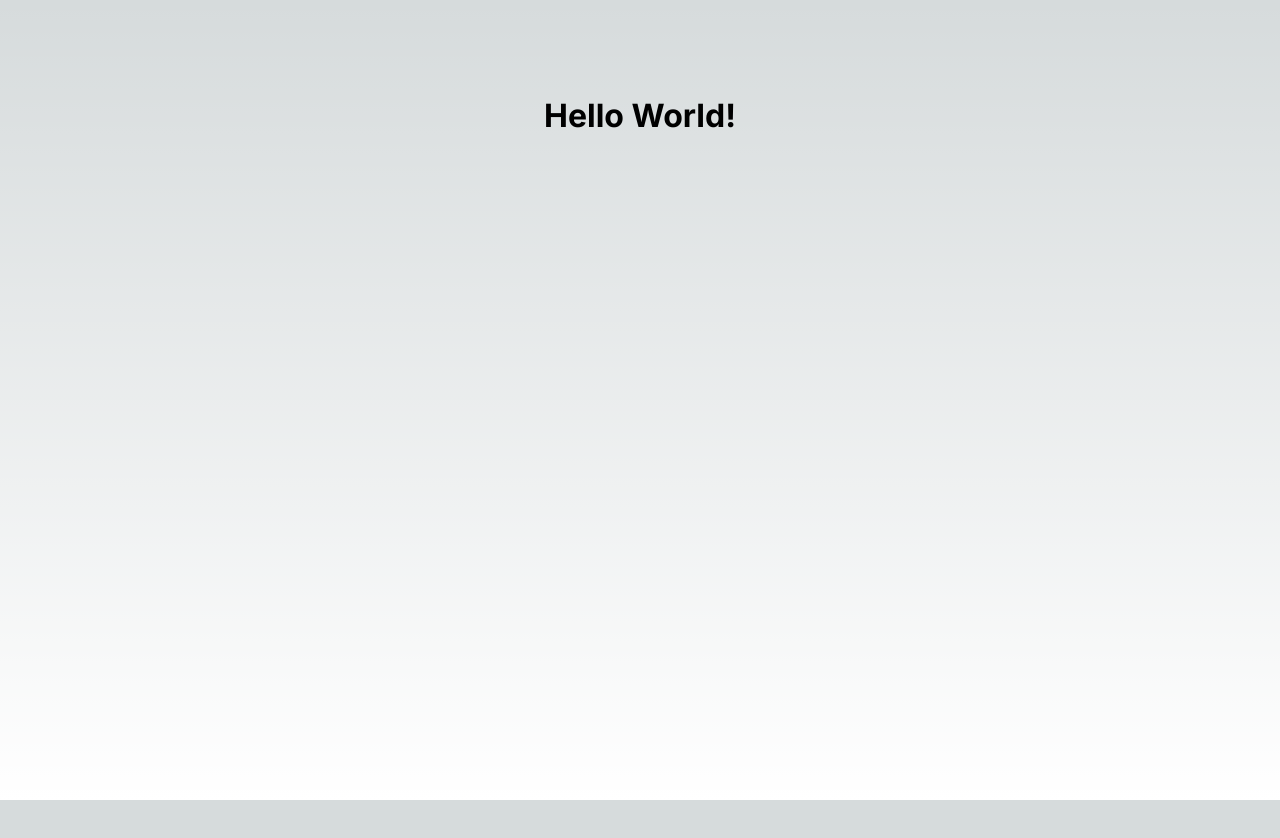
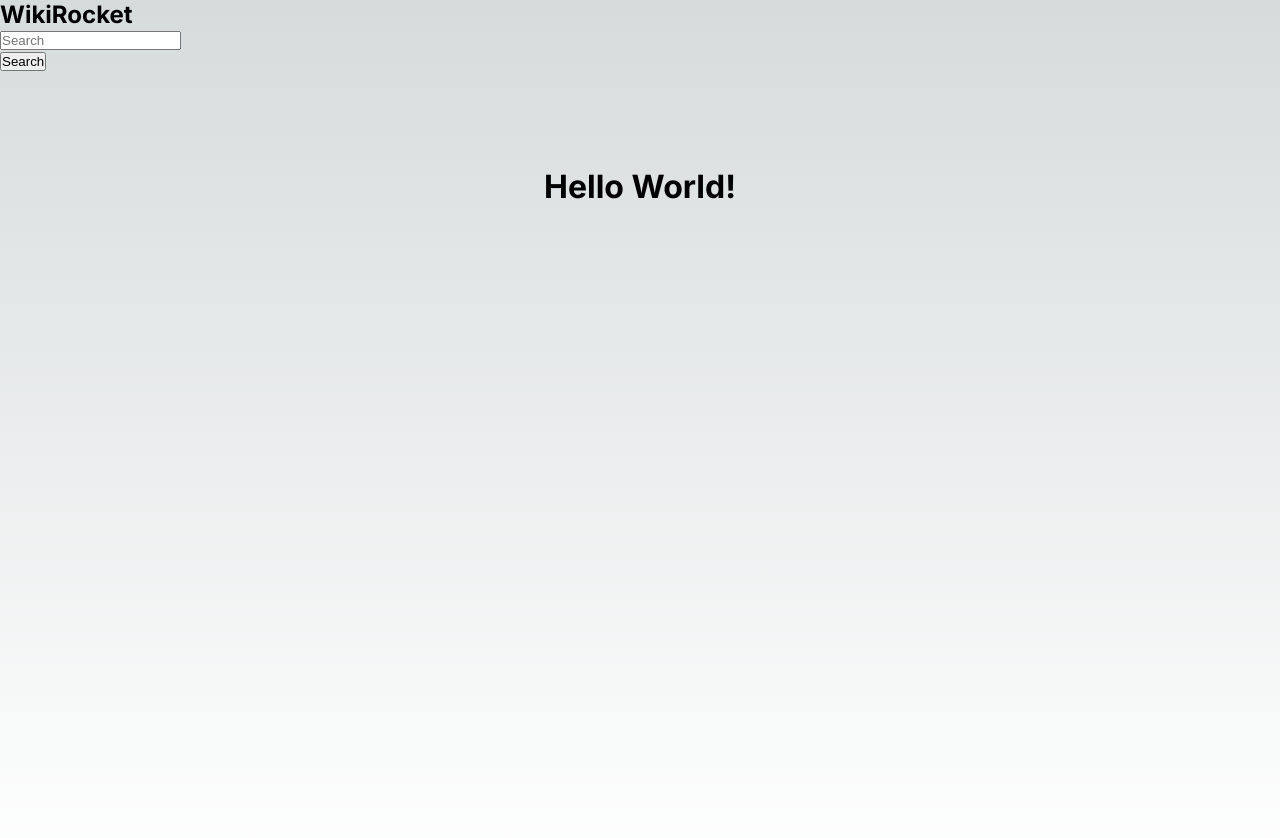
Before and after one commit to lucas-sdalmeida/next-studies, a Next.js app: page / in a window 1280 px wide. Shown: the top 838 px of the page. Before the commit the page ends 800 px from the top, so only its background shows below. Built offline with nearby package versions, Linux system fonts and the light colour scheme.

Commit message:
Client components - part 1

```diff
--- /dev/null
+++ b/src/app/components/Navbar.tsx
@@ -0,0 +1,12 @@
+import Link from "next/link"
+
+import Search from './Search'
+
+export default function Navbar() {
+    return (
+        <nav>
+            <h1><Link href='/'>WikiRocket</Link></h1>
+            <Search></Search>
+        </nav>
+    )
+}
--- /dev/null
+++ b/src/app/components/Search.tsx
@@ -0,0 +1,30 @@
+'use client'
+
+import React, { FormEvent } from 'react'
+import { useState } from 'react'
+
+import { useRouter } from 'next/navigation'
+
+export default function Search() {
+    const [ search, setSearch ] = useState('')
+    const router = useRouter()
+
+    const handleSubmit = async (event: FormEvent<HTMLFormElement>) => {
+        event.preventDefault()
+        setSearch('')
+        router.push(`/${search}/`)
+    }
+
+    return (
+        <form onSubmit={ handleSubmit }>
+            <input
+                type="text"
+                value={ search }
+                onChange={ (event) => setSearch(event.target.value) }
+                placeholder='Search'
+            />
+            <br />
+            <button>Search</button>
+        </form>
+    )
+}
--- a/src/app/layout.tsx
+++ b/src/app/layout.tsx
@@ -2,11 +2,12 @@ import type { Metadata } from "next";
 import { Inter } from "next/font/google";
 import "./globals.css";
 
+import Navbar from "./components/Navbar";
+
 const inter = Inter({ subsets: ["latin"] });
 
 export const metadata: Metadata = {
-  title: "Create Next App",
-  description: "Generated by create next app",
+  title: "WikiRocket",
 };
 
 export default function RootLayout({
@@ -14,7 +15,10 @@ export default function RootLayout({
 }: Readonly<{ children: React.ReactNode }>) {
   return (
     <html lang="en">
-      <body className={inter.className}>{children}</body>
+      <body className={inter.className}>
+        <Navbar />
+        { children }
+      </body>
     </html>
   );
 }
```
Also changed, not shown: src/app/[searchTerm]/page.tsx (added, +24 -0 lines), src/lib/get-wiki-results.tsx (added, +18 -0 lines), types.d.ts (+13 -29 lines).
